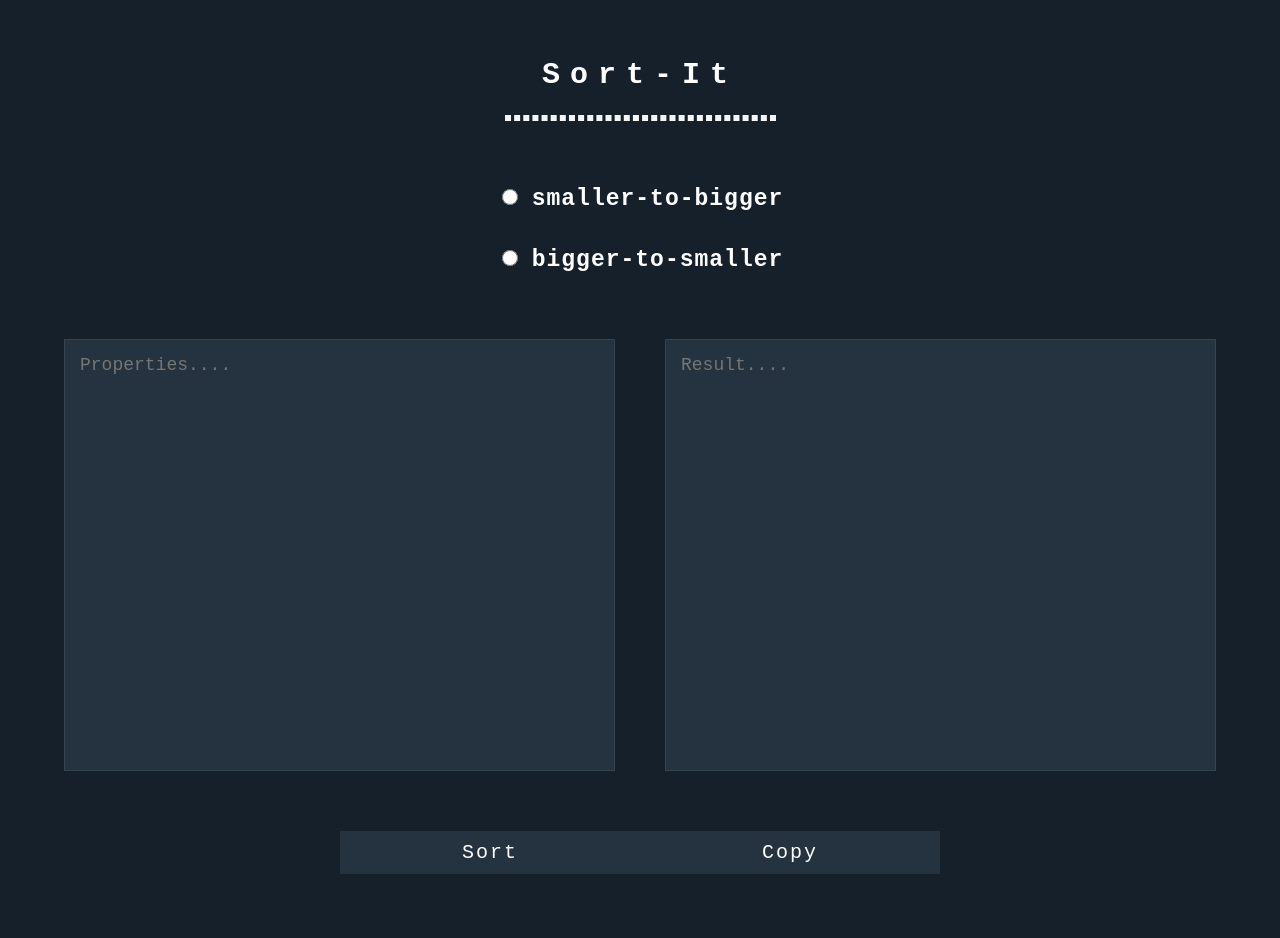
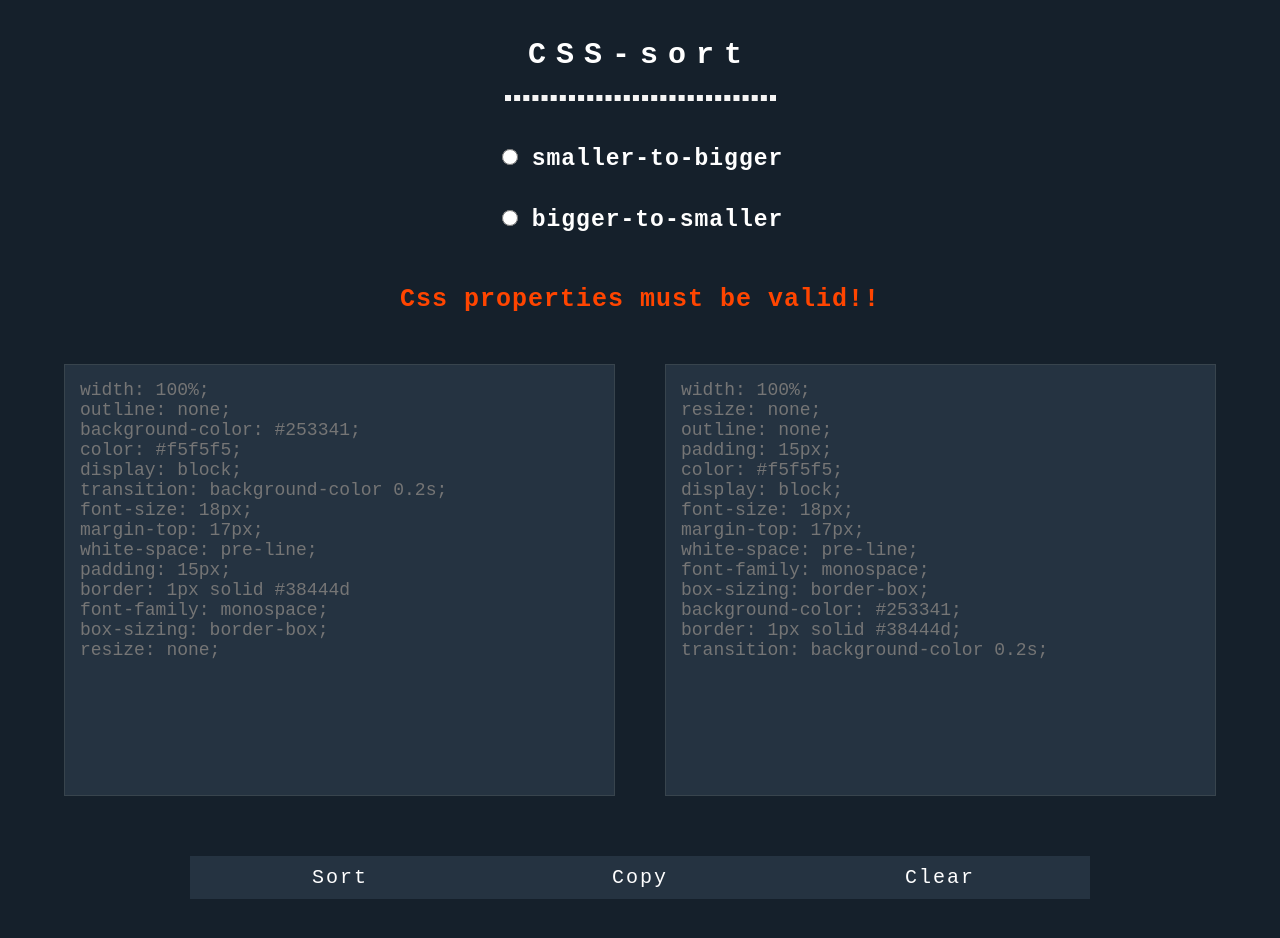
Before and after one commit to apriliandi246/svelte-css-sort, a Svelte app: page / in a window 1280 px wide. Built offline with nearby package versions, Linux system fonts and the light colour scheme.

Commit message:
add some improvement

```diff
--- a/package.json
+++ b/package.json
@@ -13,9 +13,7 @@
     "rollup-plugin-livereload": "^2.0.0",
     "rollup-plugin-svelte": "^6.0.0",
     "rollup-plugin-terser": "^7.0.0",
+    "sirv-cli": "^1.0.9",
     "svelte": "^3.0.0"
-  },
-  "dependencies": {
-    "sirv-cli": "^1.0.0"
   }
 }
--- a/src/App.svelte
+++ b/src/App.svelte
@@ -33,12 +33,18 @@
       navigator.clipboard.writeText(result);
       alert("Copied");
    }
+
+   function onClear() {
+      isMin = false;
+      isMax = false;
+      result = "";
+   }
 </script>
 
 <style>
    .container {
       width: 90%;
-      margin: 60px auto;
+      margin: 40px auto;
    }
 </style>
 
@@ -47,6 +53,7 @@
    <FormArea
       {result}
       {onCopy}
+      {onClear}
       status={[isMin, isMax]}
       on:sortProperties={sortProperties} />
 </div>
--- a/src/components/FormArea.svelte
+++ b/src/components/FormArea.svelte
@@ -4,12 +4,48 @@
    export let result;
    export let status;
    export let onCopy;
+   export let onClear;
 
    let properties;
-   const dispatch = createEventDispatcher();
+   let sorting = createEventDispatcher();
 
-   function handleClick() {
-      dispatch("sortProperties", properties);
+   const placeHolder1 = `      width: 100%;
+      outline: none;
+      background-color: #253341;
+      color: #f5f5f5;
+      display: block;
+      transition: background-color 0.2s;
+      font-size: 18px;
+      margin-top: 17px;
+      white-space: pre-line;
+      padding: 15px;
+      border: 1px solid #38444d
+      font-family: monospace;
+      box-sizing: border-box;
+      resize: none;`;
+
+   const placeholder2 = `width: 100%;
+      resize: none;
+      outline: none;
+      padding: 15px;
+      color: #f5f5f5;
+      display: block;
+      font-size: 18px;
+      margin-top: 17px;
+      white-space: pre-line;
+      font-family: monospace;
+      box-sizing: border-box;
+      background-color: #253341;
+      border: 1px solid #38444d;
+      transition: background-color 0.2s;`;
+
+   function onSort() {
+      sorting("sortProperties", properties);
+   }
+
+   function handleClear() {
+      onClear();
+      properties = "";
    }
 </script>
 
@@ -17,7 +53,7 @@
    .properties-field {
       gap: 50px;
       display: grid;
-      margin: 50px 0 15px 0;
+      margin: 30px 0 15px 0;
       grid-template-columns: 1fr 1fr;
       grid-template-areas: "properties result";
    }
@@ -122,7 +158,7 @@
          rows="20"
          spellCheck="false"
          autoComplete="false"
-         placeholder="Properties...."
+         placeholder={placeHolder1}
          bind:value={properties} />
    </div>
 
@@ -132,7 +168,7 @@
          cols="65"
          rows="20"
          value={result}
-         placeholder="Result...." />
+         placeholder={placeholder2} />
    </div>
 </div>
 
@@ -140,10 +176,12 @@
    <button
       class="btn-one"
       disabled={status.includes(true) && properties !== '' ? false : true}
-      on:click={handleClick}>Sort</button>
+      on:click={onSort}>Sort</button>
 
    <button
       class="btn-two"
       on:click={onCopy}
       disabled={result === '' ? true : false}>Copy</button>
+
+   <button class="btn-two" on:click={handleClear}>Clear</button>
 </div>
--- a/src/components/Header.svelte
+++ b/src/components/Header.svelte
@@ -15,9 +15,20 @@
       font-family: monospace;
    }
 
+   h2 {
+      color: #ff4500;
+      font-size: 25px;
+      margin-top: 50px;
+      line-height: 35px;
+      text-align: center;
+      font-weight: bolder;
+      letter-spacing: 1px;
+      font-family: monospace;
+   }
+
    hr {
       width: 265px;
-      margin-bottom: 65px;
+      margin-bottom: 45px;
       border: 3px dashed #f5f5f5;
    }
 
@@ -52,7 +63,7 @@
    }
 </style>
 
-<h1>Sort-It</h1>
+<h1>CSS-sort</h1>
 
 <hr />
 
@@ -73,3 +84,5 @@
       on:change={() => setMenu('max')} />
    <label for="max">bigger-to-smaller</label>
 </div>
+
+<h2>Css properties must be valid!!</h2>
```
Also changed, not shown: scripts/setupTypeScript.js (deleted, +0 -128 lines), 1 other file (tests, documents, lock files or other folders).
